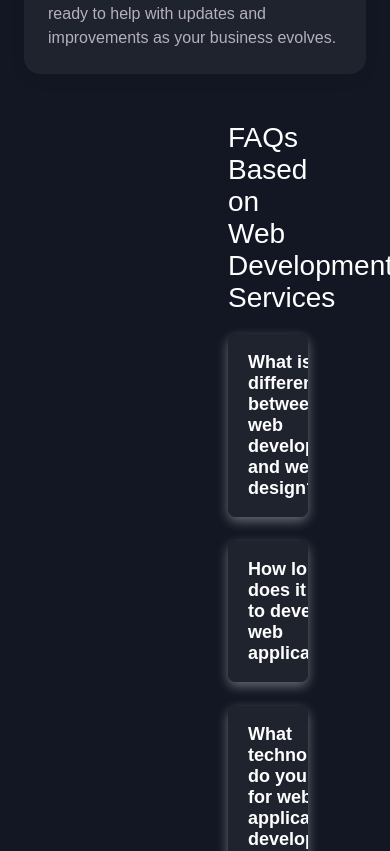
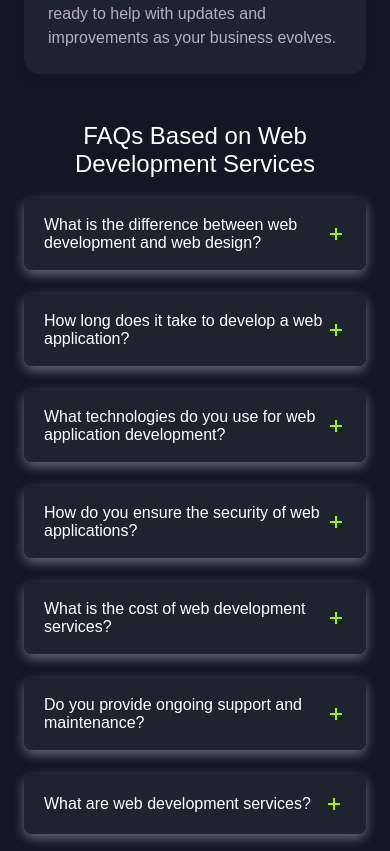
Before and after one commit to magicchat-core/powermetica, a Next.js app: page /website-development in a window 390 px wide. Shown: the part 4228-5079 px from the top of the page. Built offline with nearby package versions, Linux system fonts and the light colour scheme.

Commit message:
fixed faq section responsiveness

```diff
--- a/src/Components/webSite-dev-components/FAQ.module.css
+++ b/src/Components/webSite-dev-components/FAQ.module.css
@@ -69,7 +69,7 @@
 .answer {
   overflow: hidden;
   font-size: 16px;
-  color: var(--white-color);
+  color: var(--subSecondary-text);
   line-height: 1.5;
   max-height: 0;
   transition: max-height 0.35s ease, padding 0.35s ease, margin 0.35s ease;
@@ -78,3 +78,26 @@
   background: #1e232e;
   border-radius: 0 0 8px 8px;
 }
+
+
+@media (max-width: 768px) {
+  .faq_wrap {
+    padding: 0 1.5rem;
+    flex-direction: column-reverse;
+    padding-bottom: 3rem;
+  }
+  .faqContainer{
+    width: 100%;
+  }
+  .faqContainer p {
+    font-size: 24px;
+    text-align: center;
+  }
+  .question{
+    font-weight: 500;
+    font-size: 16px;
+  }
+  .imageWrapper{
+    display: none;
+  }
+}
```
